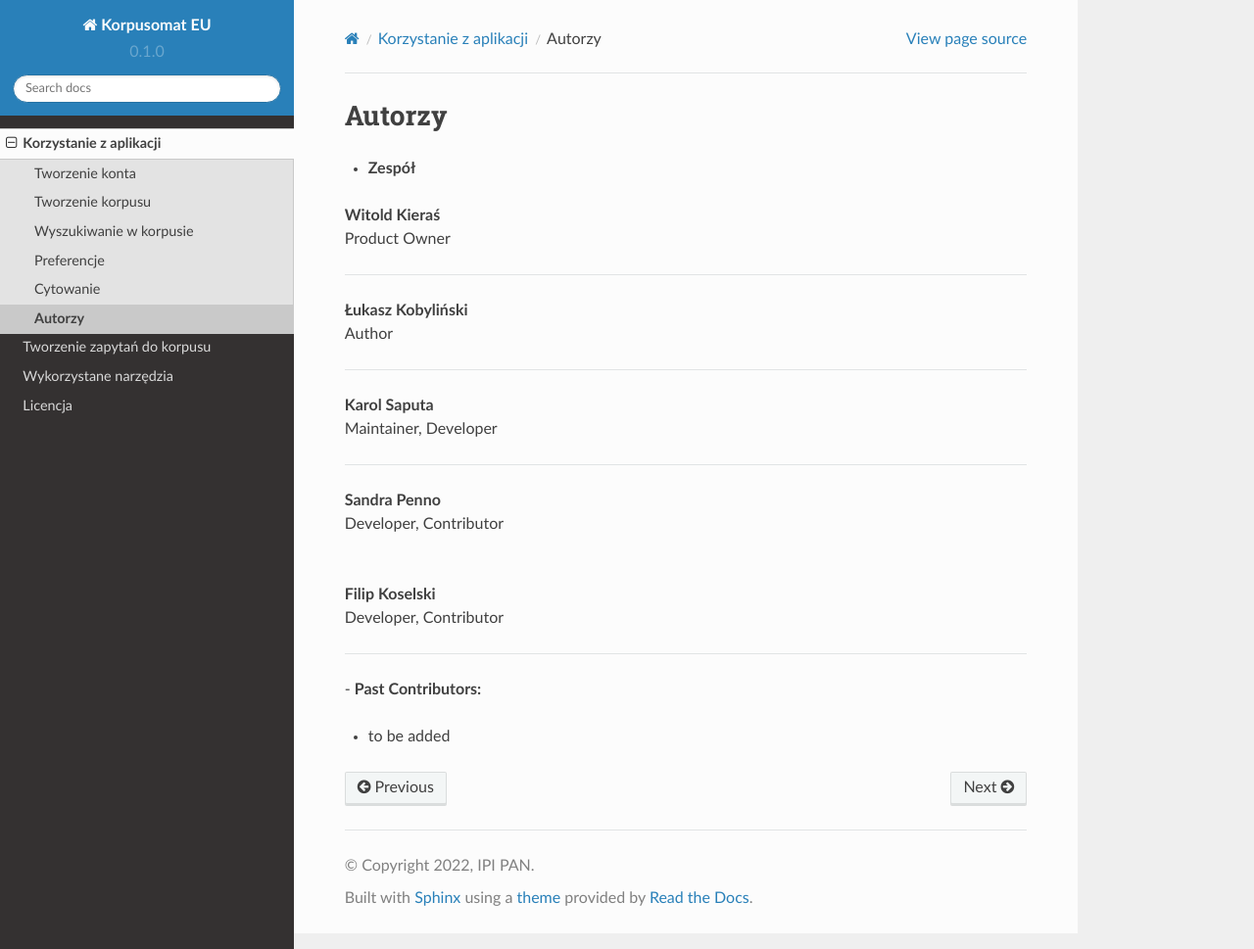
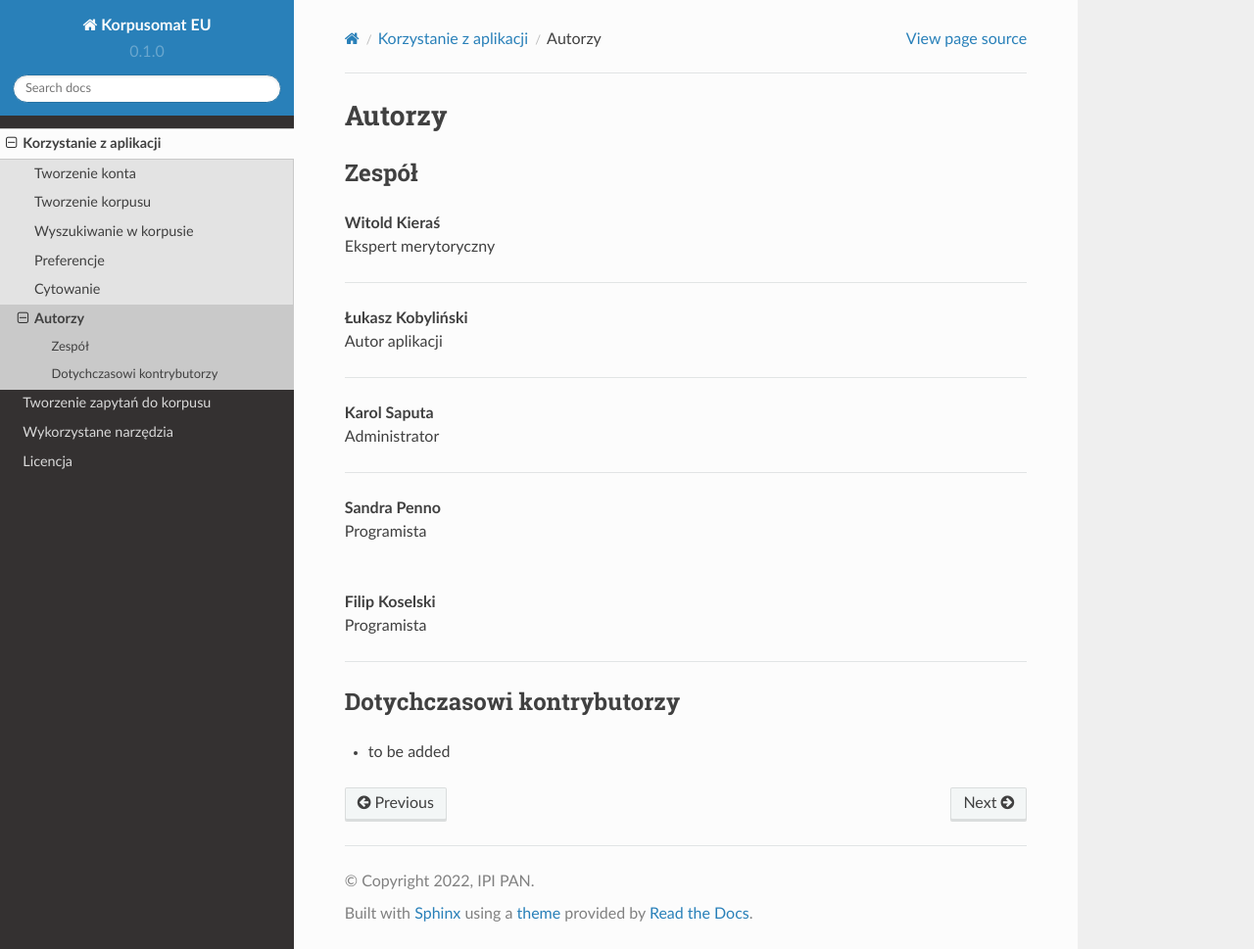
Before and after one commit to ipipan/korpusomat-eu-docs, a Sphinx documentation site: the page built from docs/source/instrukcja/autorzy.rst, in a window 1280 px wide and 969 px high. Shown: the whole window at 98% size. Built offline with Sphinx 7.4.7 and the Read the Docs theme 2.0.0, drawn with Linux system fonts in a browser that asks for light colours.

Commit message:
Update autorzy.rst

```diff
--- a/docs/source/instrukcja/autorzy.rst
+++ b/docs/source/instrukcja/autorzy.rst
@@ -1,32 +1,35 @@
+=======================
 Autorzy
 =======================
 
-- **Zespół**
+Zespół
+=======================
 
 | **Witold Kieraś**
-| Product Owner
+| Ekspert merytoryczny
 
 --------------
 
 | **Łukasz Kobyliński**
-| Author
+| Autor aplikacji
 
 --------------
 
 | **Karol Saputa**
-| Maintainer, Developer
+| Administrator
 
 --------------
 
 | **Sandra Penno**
-| Developer, Contributor
+| Programista
 |
 
 | **Filip Koselski**
-| Developer, Contributor
+| Programista
 
 --------------
 
-| - **Past Contributors:**
+Dotychczasowi kontrybutorzy
+=======================
 
 - to be added
```
